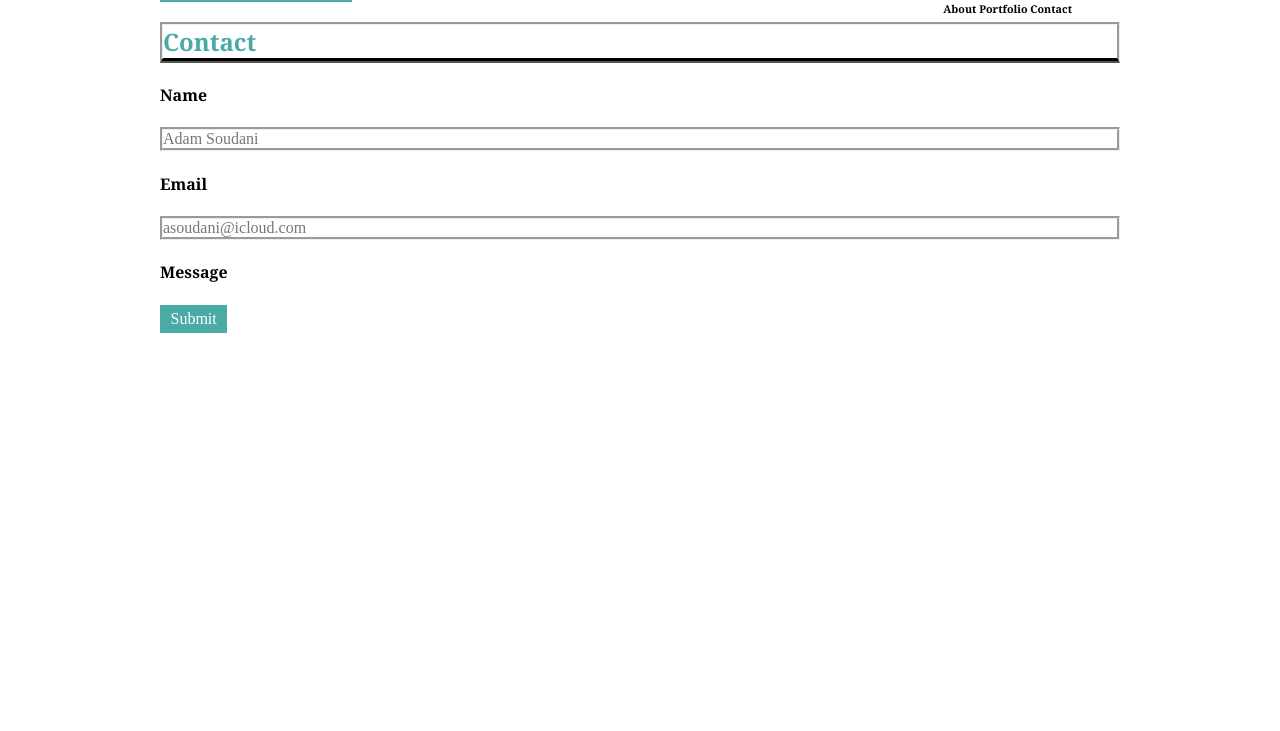
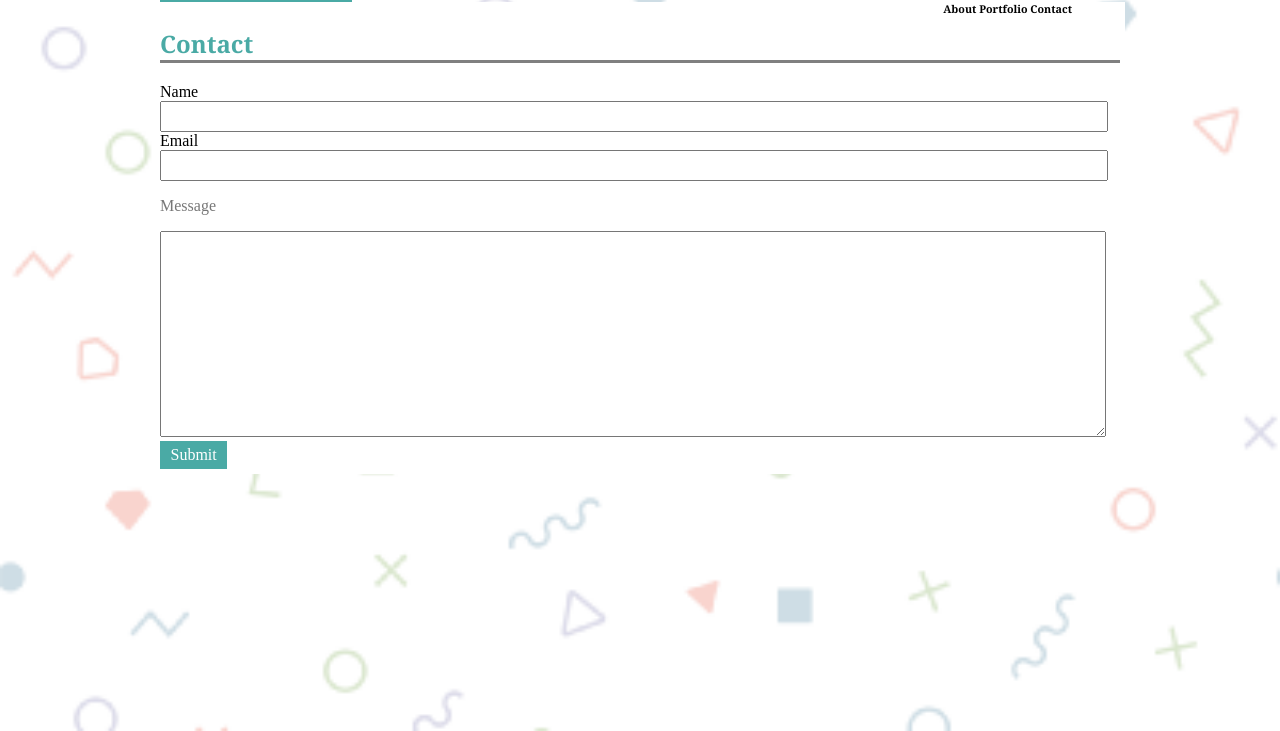
Before and after one commit to Adoni0/Basic-Portfolio, a plain HTML site: page contact.html in a window 1280 px wide. Shown: the part 69-800 px from the top of the page. Drawn offline with Linux system fonts and the light colour scheme.

Commit message:
Initial Site Files

```diff
--- a/assets/css/style.css
+++ b/assets/css/style.css
@@ -10,14 +10,25 @@
     text-align: center;
 }
 
+#right{
+    float: right;
+    overflow: auto;
+}
+
 h6{
     float: right;
     margin-top: 0;
     margin-right: .5in;
 }
 
+#hd-abtme{
+    background-color: #ffffff;
+    padding: 5px;
+}
+
 #bio-me{
-    border-bottom: 6px black;
+    color: #4aaaa5;
+    border-bottom: 3px solid grey;
 }
 
 .index-bio{
@@ -36,10 +47,14 @@ p{
 }
 
 body{
-    background-color: #ffffff;
-    background-image: 'assets/images/morocco.png';
+    background-image: url(../images/memphis-colorful.png);
     background-repeat: no-repeat;
     background-size: cover;
+}
+
+#contain-this{
+    background-color:#ffffff;
+    padding: 5px;
 }
 
 #about-me{
@@ -56,6 +71,12 @@ body{
     margin: auto;
 }
 
+#me-myself{
+    background-color: #ffffff;
+    padding-bottom: 5px;
+    padding-left: 10px;
+}
+
 .container2{
     width: 960px;
     margin: auto;
@@ -67,17 +88,8 @@ body{
 }
 
 #ctc-me{
-    border-bottom: 5px black;
-    border-style: groove;
+    border-bottom: 3px solid grey;
     color: #4aaaa5;
-}
-
-#name-border{
-    border-style: groove;
-}
-
-#email-me{
-    border-style: groove;
 }
 
 #submit-btn{
@@ -89,3 +101,13 @@ body{
     margin-right: 9.3in;
     text-align: center;
 }
+
+textarea{
+    width: 940px;
+    height: 200px;
+}
+
+.info-input{
+    width: 940px;
+    height: 25px
+}
--- a/contact.html
+++ b/contact.html
@@ -11,23 +11,27 @@
         <h1 class= 'index-me'>Adam Soudani</h1>
         <h6>About Portfolio Contact</h6>
     </header>
+    </div>
 
+        <div class='container' id='contain-this'>
         <h2 id='ctc-me'>Contact</h2>
 
-        <section id= 'name-section'>
-        <h4>Name</h4>
-        <p id='name-border'>Adam Soudani</p>
-    </section>
+        <form>
+            Name<br>
+            <input type='text' name='Name' class='info-input'>
+            <br>
+            Email<br>
+            <input type='text' email='Email' class='info-input' >
+    </form>
 
-        <h4>Email</h4>
-        <p id='email-me'>asoudani@icloud.com</p>
 
-        <h4>Message</h4>
+        <p id='index-message'>Message</p>
+        <textarea>
+ </textarea>
 
         <footer>
         <p id='submit-btn'>Submit</p>
     </footer>
-
     </div>
     </body>
 
```
Also changed, not shown: index.html (+10 -3 lines), assets/images/memphis-colorful.png (added), assets/images/morocco.png (deleted), assets/images/readme.txt (added), 3 other files.
